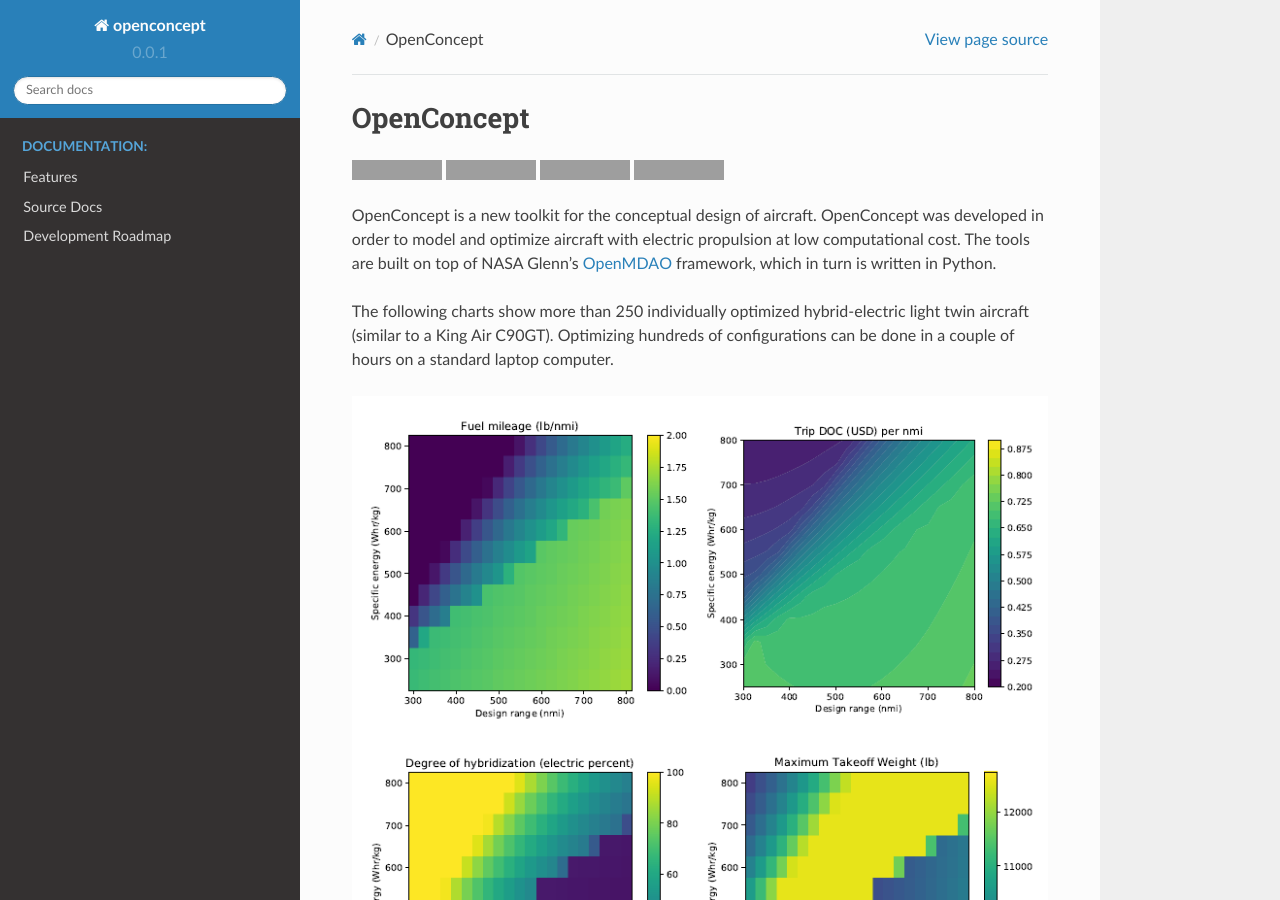
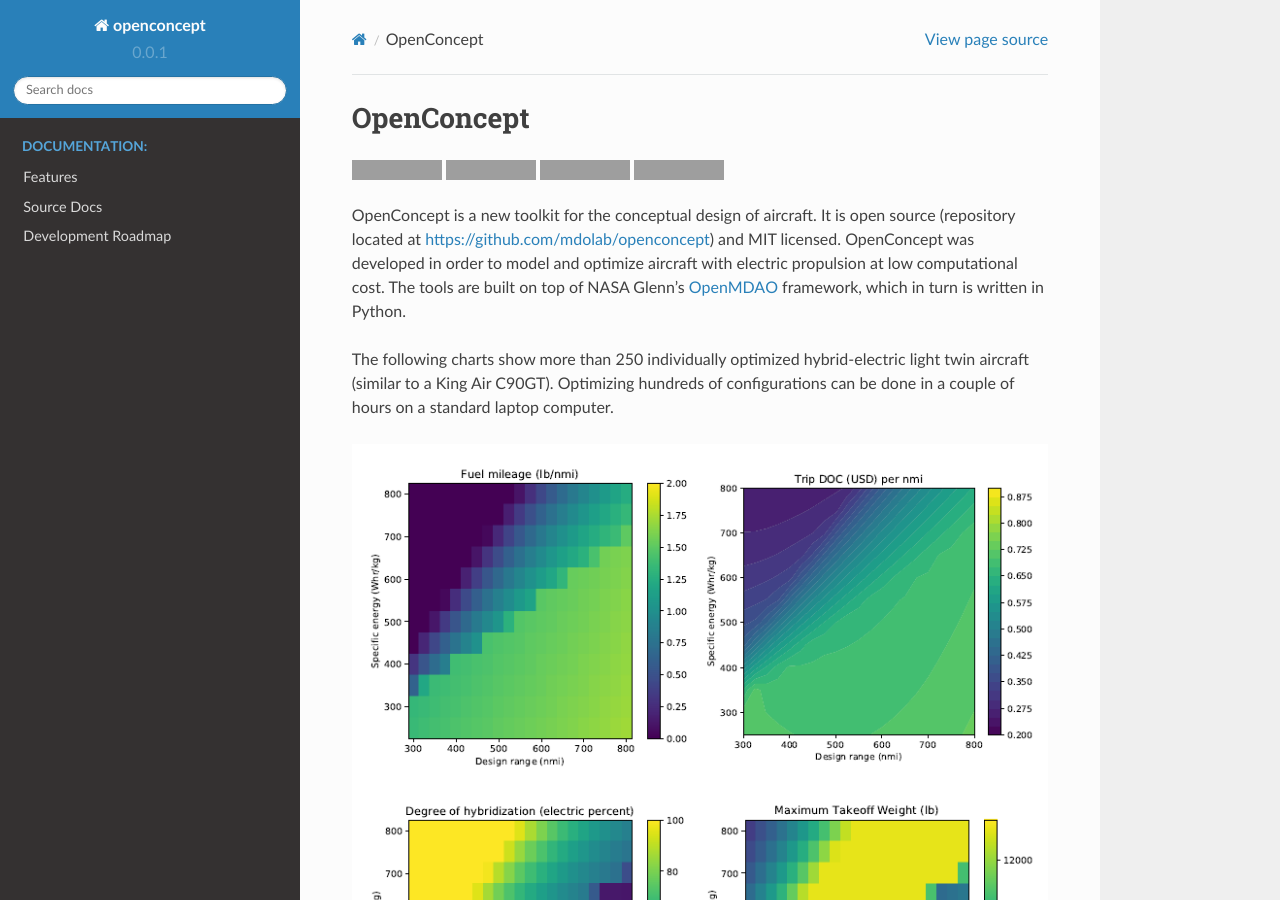
Before and after one commit to mdolab/openconcept, a Sphinx documentation site: the page built from docs/index.rst, in a window 1280 px wide and 900 px high. Built offline with Sphinx 7.4.7 and the Read the Docs theme 2.0.0, drawn with Linux system fonts in a browser that asks for light colours; pages that are not in the unit, such as notebooks, are missing from menus; grey boxes are pictures that could not be loaded.

Commit message:
Make sure webhooks are still working after ownership transfer

```diff
--- a/docs/index.rst
+++ b/docs/index.rst
@@ -25,6 +25,7 @@
 
 
 OpenConcept is a new toolkit for the conceptual design of aircraft.
+It is open source (repository located at https://github.com/mdolab/openconcept) and MIT licensed.
 OpenConcept was developed in order to model and optimize aircraft with electric propulsion at low computational cost.
 The tools are built on top of NASA Glenn's `OpenMDAO <http://openmdao.org/>`_ framework, which in turn is written in Python.
 
--- a/requirements_conda.txt
+++ /dev/null
@@ -1,4 +0,0 @@
-pytest
-openmdao==2.3.1
-six
-sphinx_rtd_theme
```
